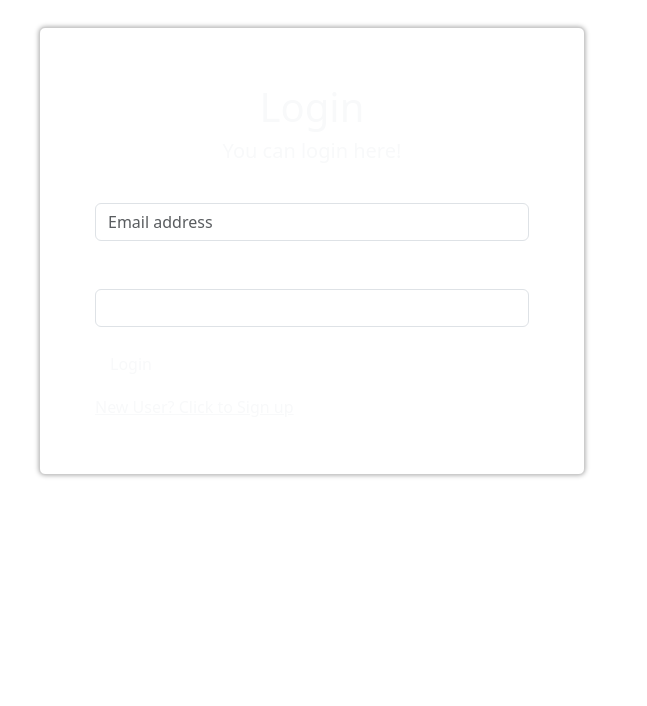
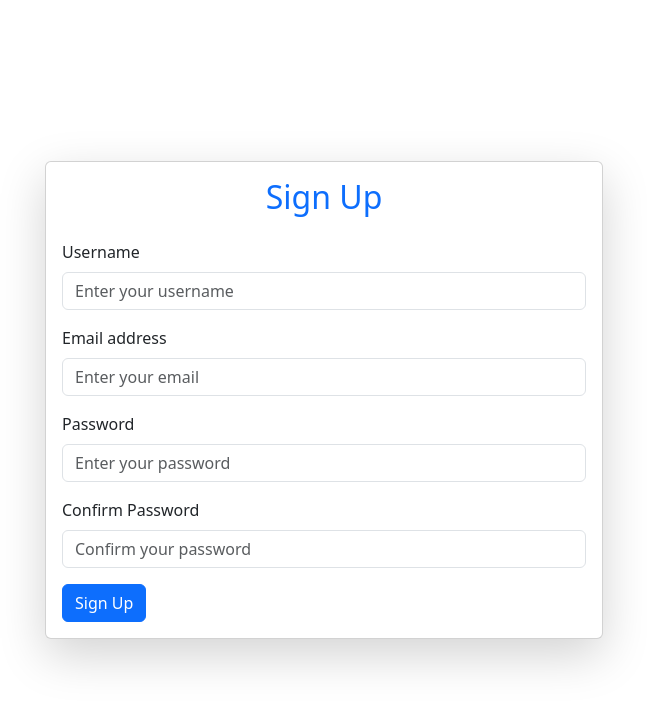
Before and after one commit to Sri2k/SSBlog, an Angular app in the folder SSBlog/: page /signup in a window 1280 px wide. Shown: the top 706 px of the page, without its empty margins (316-963 px from the left). Built offline with nearby package versions, Linux system fonts and the light colour scheme.

Commit message:
signUp component added

```diff
--- a/SSBlog/db.json
+++ b/SSBlog/db.json
@@ -1,18 +1,10 @@
 {
   "signup": [
     {
-      "name": "admin1",
-      "email": "admin1@bomato.com",
-      "mobile": 6677889910,
-      "password": "password@123",
+      "username": "suhas",
+      "email": "suhas@gmail.com",
+      "password": "suhas123",
       "id": 1
-    },
-    {
-      "name": "admin2",
-      "email": "admin2@bomato.com",
-      "mobile": 1099887766,
-      "password": "passowrd@123",
-      "id": 2
     }
   ],
   "posts": [
--- a/SSBlog/src/app/app.module.ts
+++ b/SSBlog/src/app/app.module.ts
@@ -35,6 +35,7 @@ import { SignupComponent } from './components/signup/signup.component';
     AppRoutingModule,
     HttpClientModule,
     ReactiveFormsModule,
+    FormsModule,
     NgbModalModule, NgbModule,
   ],
   providers: [],
--- a/SSBlog/src/app/components/login/login.component.html
+++ b/SSBlog/src/app/components/login/login.component.html
@@ -1,8 +1,38 @@
 
+<div class="container d-flex justify-content-center align-items-center" style="min-height: 100vh;">
+  <div class="col-md-6">
+    <div class="card shadow-lg">
+      <div class="card-body">
+        <h2 class="text-center text-primary mb-4">Login</h2>
+        <h5 class="text-center mb-3">Welcome back! Please log in to continue.</h5>
+         <form [formGroup]="loginForm" (ngSubmit)="logIn()">
+            <div class="mb-3">
+              <label for="exampleInputEmail1" class="form-label">Email address</label>
+              <input formControlName="email" type="email" class="form-control" id="exampleInputEmail1" placeholder="Enter your email">
+            </div>
+            <div class="mb-3">
+              <label for="exampleInputPassword1" class="form-label">Password</label>
+              <input formControlName="password" type="password" class="form-control" id="exampleInputPassword1" placeholder="Enter your password">
+            </div>
+            <button type="submit" class="btn btn-primary btn-block">Login</button>
+          </form>
+          <div class="text-center mt-3">
+            <a class="text-secondary" routerLink="/signup">New User? Click to Sign up</a>
+          </div>
+        </div>
+      </div>
+    </div>
+  </div>
+
+
+
+
+
+<!--
 <div class="container">
   <div class="row">
       <div class="col-md-6">
-          <div class="card bg-orange">
+          <div class="card">
               <div class="text-center text-light">
                   <h1>Login</h1>
                   <h5>You can login here!</h5>
@@ -24,3 +54,4 @@
       </div>
   </div>
 </div>
+ -->
--- a/SSBlog/src/app/components/login/login.component.scss
+++ b/SSBlog/src/app/components/login/login.component.scss
@@ -1,14 +1,21 @@
-.card {
-    position: relative;
-    left: 50%;
-    margin-top: 5%;
-    border: 1px solid #ccc;
-    padding: 55px;
-    box-shadow: 0px 0px 5px rgba(0, 0, 0, 0.377);
-  }
-  .form-label{
-    color: white;
-  }
-  .btn-login{
-    border: white solid;
-  }
+// .card {
+//     position: relative;
+//     left: 50%;
+//     margin-top: 5%;
+//     border: 1px solid #ccc;
+//     padding: 55px;
+//     box-shadow: 0px 0px 5px rgba(0, 0, 0, 0.377);
+//   }
+//   .form-label{
+//     color: white;
+//   }
+//   .btn-login{
+//     border: white solid;
+//   }
+
+
+// .row{
+//   display: flex;
+//   align-items: center;
+//   justify-content: center;
+// }
--- a/SSBlog/src/app/components/signup/signup.component.html
+++ b/SSBlog/src/app/components/signup/signup.component.html
@@ -1,33 +1,99 @@
-
-<div class="container">
-    <div class="row">
+<div class="container d-flex justify-content-center align-items-center" style="min-height: 100vh;">
     <div class="col-md-6">
-            <div class="card">
-                <div class="text-center">
-                    <h1>Sign Up</h1>
-                    <h5>You can Sign Up here!</h5>
-                </div>
+      <div class="card shadow-lg">
+        <div class="card-body">
+          <h2 class="text-center text-primary mb-4">Sign Up</h2>
           <form [formGroup]="signupForm" (ngSubmit)="signUp()">
             <div class="mb-3">
-                      <label class="form-label">Email address</label>
-                      <input  formControlName="email" type="email" class="form-control" id="exampleInputEmail1"  placeholder="Email address">
+              <label for="username" class="form-label">Username</label>
+              <input
+                formControlName="username"
+                type="text"
+                class="form-control"
+                id="username"
+                placeholder="Enter your username"
+              />
+              <div
+                class="invalid-feedback bg-danger"
+                *ngIf="signupForm.get('username')?.hasError('required') && signupForm.get('username')?.touched"
+              >
+                Username is required.
+              </div>
             </div>
             <div class="mb-3">
-                        <label class="form-label">Name</label>
-                        <input formControlName="name"  type="text" class="form-control" id="exampleInputEmail1"  placeholder="Name">
+              <label for="email" class="form-label">Email address</label>
+              <input
+                formControlName="email"
+                type="email"
+                class="form-control"
+                id="email"
+                placeholder="Enter your email"
+              />
+              <div
+                class="invalid-feedback"
+                *ngIf="signupForm.get('email')?.hasError('required') && signupForm.get('email')?.touched"
+              >
+                Email is required.
+              </div>
+              <div
+                class="invalid-feedback"
+                *ngIf="signupForm.get('email')?.hasError('email') && signupForm.get('email')?.touched"
+              >
+                Please enter a valid email address.
+              </div>
             </div>
             <div class="mb-3">
-                        <label class="form-label">Phone Number</label>
-                        <input  formControlName="mobile"  type="number" class="form-control" id="exampleInputEmail1"  placeholder="Phone">
+              <label for="password" class="form-label">Password</label>
+              <input
+                formControlName="password"
+                type="password"
+                class="form-control"
+                id="password"
+                placeholder="Enter your password"
+              />
+              <div
+                class="invalid-feedback"
+                *ngIf="signupForm.get('password')?.hasError('required') && signupForm.get('password')?.touched"
+              >
+                Password is required.
+              </div>
+              <div
+                class="invalid-feedback"
+                *ngIf="signupForm.get('password')?.hasError('minlength') && signupForm.get('password')?.touched"
+              >
+                Password must be at least 6 characters long.
+              </div>
             </div>
             <div class="mb-3">
-                      <label class="form-label">Password</label>
-                      <input formControlName="password"  type="password" class="form-control" id="exampleInputPassword1">
+              <label for="confirmPassword" class="form-label">Confirm Password</label>
+              <input
+                formControlName="confirmPassword"
+                type="password"
+                class="form-control"
+                id="confirmPassword"
+                placeholder="Confirm your password"
+              />
+              <div
+                class="invalid-feedback"
+                *ngIf="
+                  signupForm.get('confirmPassword')?.hasError('required') &&
+                  signupForm.get('confirmPassword')?.touched
+                "
+              >
+                Confirm Password is required.
               </div>
-                    <button type="submit" class="btn btn-primary bg-orange">Sign up</button>
+              <div
+                class="invalid-feedback"
+                *ngIf="
+                  signupForm.hasError('passwordMismatch') &&
+                  signupForm.get('confirmPassword')?.touched
+                "
+              >
+                Passwords do not match.
+              </div>
+            </div>
+            <button type="submit" class="btn btn-primary btn-block">Sign Up</button>
           </form>
-                  <a style="color: blue; margin-top: 10px;" routerLink="/login">Already User? Click to Login</a>
-
         </div>
       </div>
     </div>
--- a/SSBlog/src/app/components/signup/signup.component.scss
+++ b/SSBlog/src/app/components/signup/signup.component.scss
@@ -1,11 +1,11 @@
-.card{
-    position: relative;
-    left: 50%;
-    margin-top: 5%;
-    border: 1px solid #ccc;
-    border-radius: 5px;
-    padding: 55px;
-    background-color: #fff;
-    box-shadow: 0px 0px 5px rgba(0, 0, 0, 0.377);
+// .card{
+//     position: relative;
+//     left: 50%;
+//     margin-top: 5%;
+//     border: 1px solid #ccc;
+//     border-radius: 5px;
+//     padding: 55px;
+//     background-color: #fff;
+//     box-shadow: 0px 0px 5px rgba(0, 0, 0, 0.377);
 
-}
+// }
--- a/SSBlog/src/app/components/signup/signup.component.ts
+++ b/SSBlog/src/app/components/signup/signup.component.ts
@@ -1,7 +1,18 @@
+import { Component } from '@angular/core';
+import { FormBuilder, FormGroup, Validators, AbstractControl } from '@angular/forms';
 import { HttpClient } from '@angular/common/http';
-import { Component } from '@angular/core';
-import { FormBuilder, FormGroup } from '@angular/forms';
 import { Router } from '@angular/router';
+
+function passwordMatchValidator(control: AbstractControl): { [key: string]: boolean } | null {
+  const password = control.get('password');
+  const confirmPassword = control.get('confirmPassword');
+
+  if (!password || !confirmPassword) {
+    return null;
+  }
+
+  return password.value === confirmPassword.value ? null : { passwordMismatch: true };
+}
 
 @Component({
   selector: 'app-signup',
@@ -9,9 +20,10 @@ import { Router } from '@angular/router';
   styleUrls: ['./signup.component.scss'],
 })
 export class SignupComponent {
-  apiUrl:string = 'http://localhost:3000/';
+  apiUrl: string = 'http://localhost:3000/';
 
   signupForm!: FormGroup;
+
   constructor(
     private formbuilder: FormBuilder,
     private _http: HttpClient,
@@ -20,17 +32,27 @@ export class SignupComponent {
 
   ngOnInit(): void {
     this.signupForm = this.formbuilder.group({
-      name: [''],
-      email: [''],
-      mobile: [''],
-      password: [''],
+      username: ['', Validators.required],
+      email: ['', [Validators.required, Validators.email]],
+      password: ['', [Validators.required, Validators.minLength(6)]],
+      confirmPassword: ['', Validators.required],
+    }, {
+      validators: passwordMatchValidator
     });
   }
 
   signUp() {
-    this._http
-      .post<any>(this.apiUrl+'signup', this.signupForm.value)
-      .subscribe({
+    if (this.signupForm.invalid) {
+      return;
+    }
+
+    const formData = {
+      username: this.signupForm.value.username,
+      email: this.signupForm.value.email,
+      password: this.signupForm.value.password,
+    };
+
+    this._http.post<any>(this.apiUrl + 'signup', formData).subscribe({
       next: (res) => {
         console.log(res);
         alert('Signup Successfully');
```
Also changed, not shown: SSBlog/src/app/app-routing.module.ts (+6 -5 lines). Lines whose indentation alone changed are shown as unchanged.
